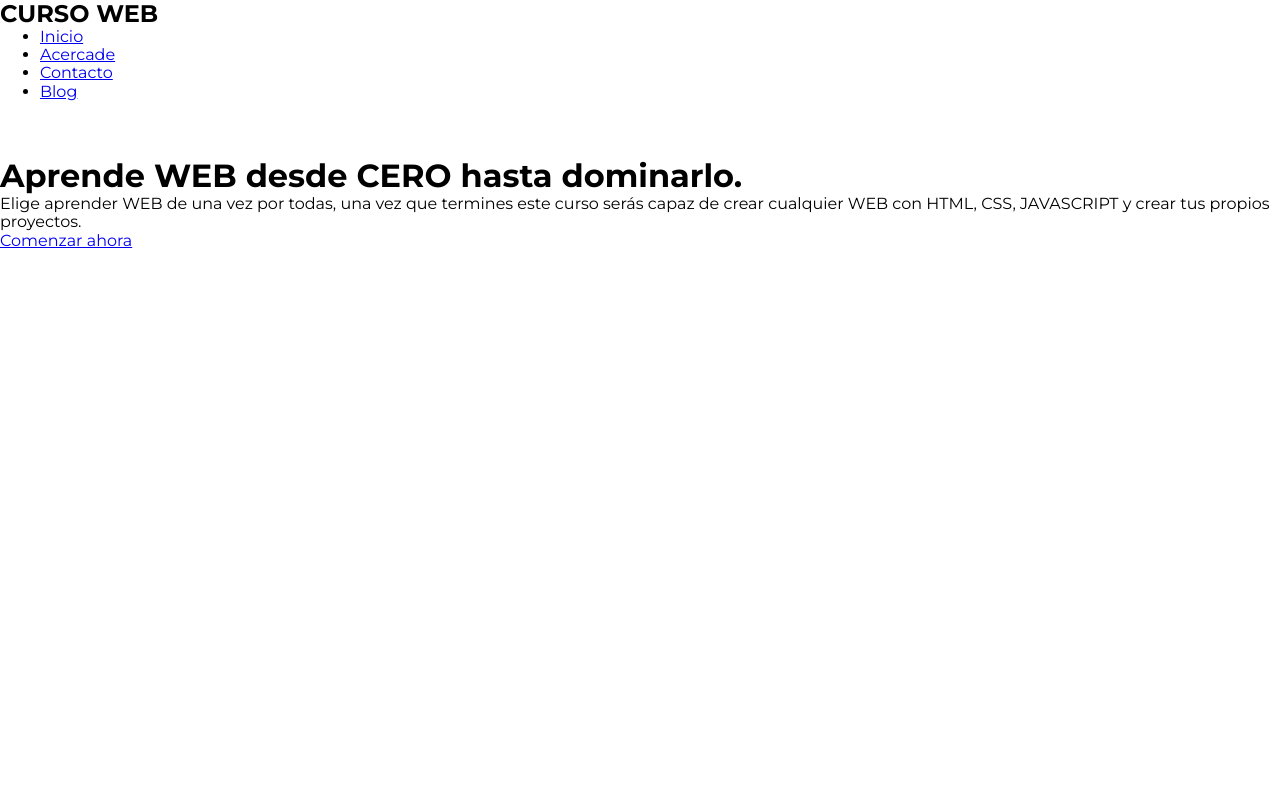
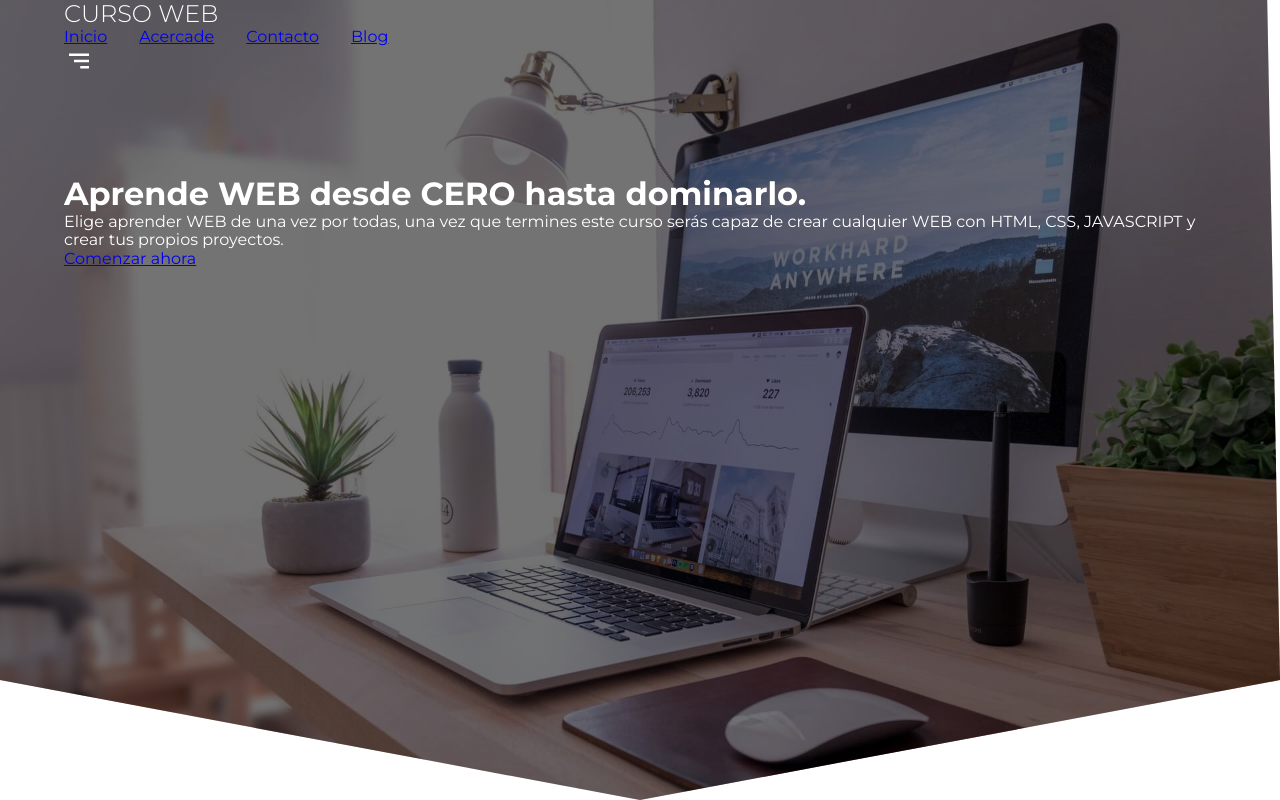
Before and after one commit to LeonRamos/landingpage_Step_by_step, a plain HTML site: page index.html in a window 1280 px wide. Drawn offline with Linux system fonts and the light colour scheme.

Commit message:
styles compnenet hero 1rst part

```diff
--- a/css/styles.css
+++ b/css/styles.css
@@ -1,5 +1,77 @@
 @import url('https://fonts.googleapis.com/css2?family=Montserrat:ital,wght@0,100..900;1,100..900&display=swap');
 
+:root{
+    --padding-container: 100px 0;
+    --color-title: #001a49;
+}
 body{
     font-family: "Montserrat", sans-serif;
 }
+
+.container{
+    width: 90%;
+    max-width: 1200px;
+    margin: auto;
+    overflow: hidden;
+    color: #fff;
+    padding: var(--padding-container);
+}
+.hero{
+    width: 100%;
+    height: 100vh;
+    min-height: 600px;
+    max-height: 800px;
+    position: relative;
+    grid-template-rows:180px 1fr;
+
+
+}
+
+.hero::before{
+    content: "";
+    position: absolute;
+    top: 0;
+    left: 0;
+    width: 100%;
+    height: 100%;
+    background-image: linear-gradient(180deg, #0000008c 0%, #0000008c 100%), url('../assets/computer.jpg');
+    background-size: cover;
+    clip-path: polygon(99% 0, 100% 85%, 50% 100%, 0 85%, 0 0);
+    z-index: -1;
+}
+.nav{
+    --padding-container:0;
+}
+.nav_title{
+    font-weight: 300;
+}
+
+.nav__link{
+    margin-left: auto;
+    padding: 0%;
+    display: grid;
+    grid-auto-flow: column;
+    grid-auto-columns: max-content;
+    gap: 2em;
+}
+
+.nav__items{
+    list-style: none;
+}
+
+
+.nav__links{
+    color: #fff;
+    text-decoration: none;
+}
+.nav__menu{
+    margin-left: auto;
+    cursor: pointer;
+}
+.nav__img{
+    display: block;
+    width: 30px;
+}
+.nav__close{
+    display: var(--show, none);
+}
```
